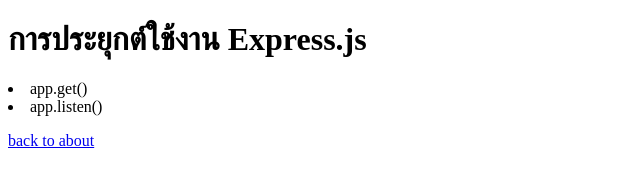
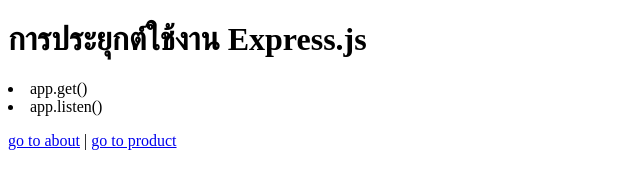
Before and after one commit to PhuminDecOKnoi/my-express-node.js, a website: page html/index.html in a window 1280 px wide. Shown: the whole page, without its empty margins (0-640 px from the left). Drawn offline with Linux system fonts and the light colour scheme.

Commit message:
Update index.html

```diff
--- a/html/index.html
+++ b/html/index.html
@@ -10,6 +10,7 @@
                 <li>app.listen()</li>
             </lo>
         </p>
-        <a href="about">back to about</a>
+        </p>
+        <a href="about">go to about</a> | <a href="product">go to product</a>
     </body>
 </html>
```
